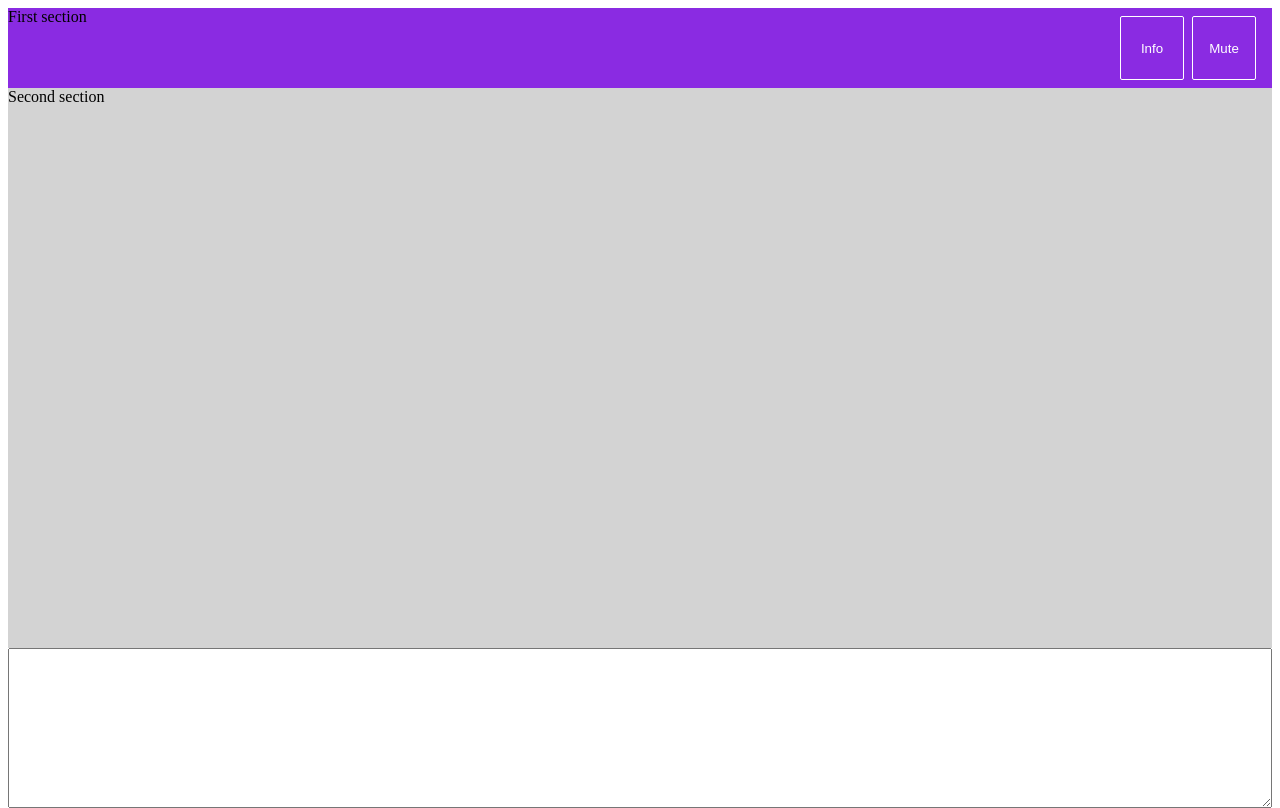
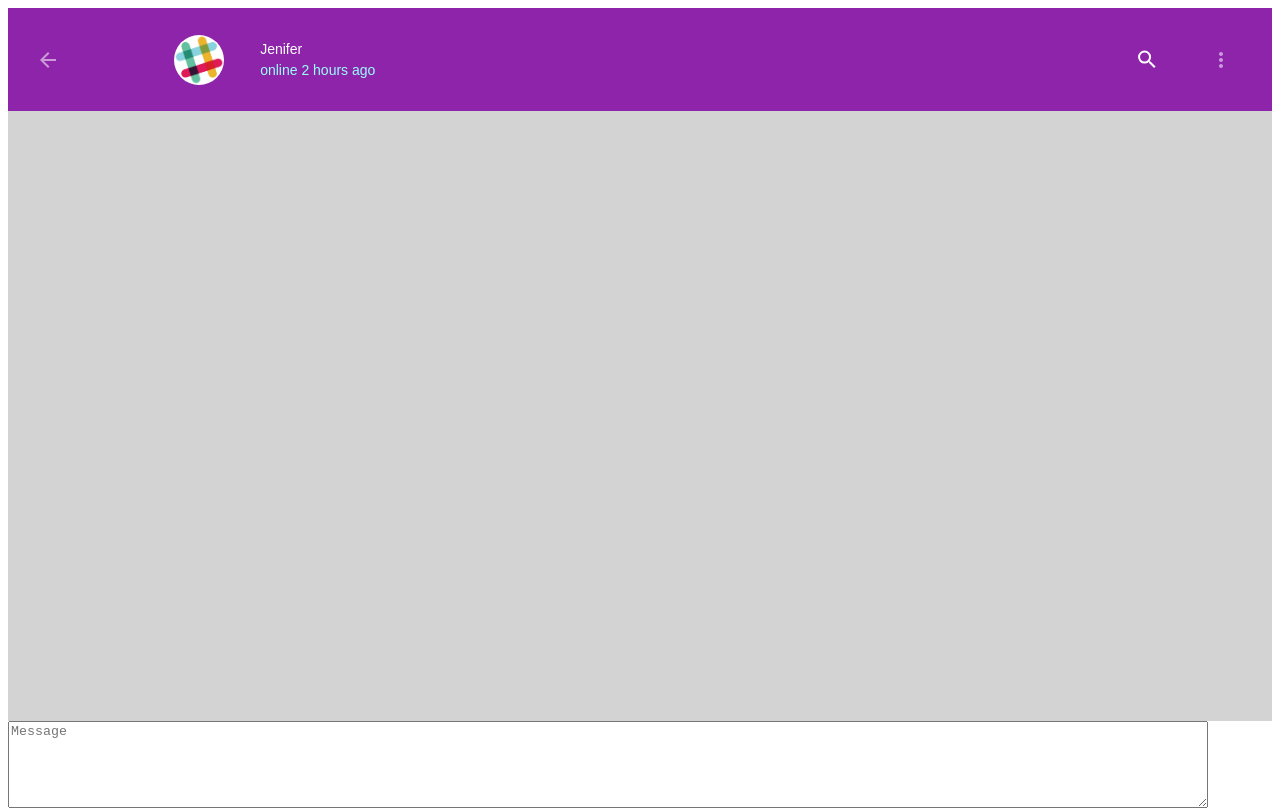
Before and after one commit to timac11/2018-FS-11-Frontend-Sokolov, a website: page src/app/bodyForm/bodyForm.html in a window 1280 px wide. Drawn offline with Linux system fonts and the light colour scheme.

Commit message:
implementation of design

```diff
--- a/src/app/bodyForm/bodyForm.css
+++ b/src/app/bodyForm/bodyForm.css
@@ -1,3 +1,7 @@
+html {
+    font-size: 10px;
+}
+
 div {
     display: flex;
     flex-direction: row;
@@ -17,26 +21,61 @@ html {
 
 .header {
     flex: 1 1;
-    background-color: blueviolet;
+    padding: 0.8em;
+    background-color: #8e24aa;
     justify-content: space-between;
 }
 
 .header > .buttons-wrapper {
     align-items: stretch;
     justify-content: flex-end;
-    padding: 8px;
+}
+
+.name-wrapper {
+
+}
+
+.user-info-wrapper {
+    flex-direction: column;
+    color: white !important;
+    font-family: sans-serif;
+    font-size: 1.4em;
+    justify-content: center;
+    flex: 7 1;
+}
+
+.user-online-info {
+    color: #99ffffff;
+    font-size: 1em;
+    margin-top: 0.4em;
+}
+
+.user-img {
+    border-radius: 50%;
+    width: 50px;
+    height: 50px;
+}
+
+.user-img-wrapper {
+    display:flex;
+    align-items:center;
+    justify-content:center;
 }
 
 .buttons-wrapper > button {
-    margin-right: 8px;
+    margin-right: 0.8em;
 }
 
 button {
-    border-radius: 2px;
-    border: white 1px solid;
-    background-color: transparent;
+    border: none;
+    background: transparent no-repeat center center;
     color: white;
     width: 64px;
+}
+
+button:hover,
+button:focus {
+    border: none;
 }
 
 .active-window-body {
@@ -45,7 +84,7 @@ button {
 }
 
 .footer {
-    flex: 2 1;
+    flex: 1 1;
     background-color: white;
 }
 
--- a/src/app/bodyForm/bodyForm.html
+++ b/src/app/bodyForm/bodyForm.html
@@ -4,22 +4,29 @@
     <meta charset="UTF-8">
     <title>Title</title>
     <link rel="stylesheet" type="text/css" href="bodyForm.css">
+    <link rel="stylesheet" type="text/css" href="../../lib/css/svg.css">
 </head>
 <body>
     <div class="header">
-        <div>First section</div>
-        <div></div>
+        <div>
+            <button class="arrow-back-icon"></button>
+        </div>
+        <div class="user-img-wrapper">
+            <img class="user-img" src="../../../resources/img/1.png">
+        </div>
+        <div class="user-info-wrapper">
+            <span class="name-wrapper">Jenifer</span>
+            <span class="user-online-info ">online 2 hours ago</span>
+        </div>
         <div class="buttons-wrapper">
-            <button>Info</button>
-            <button>Mute</button>
+            <button class="filled-icon"><i></i></button>
+            <button class="actions-icon"><i></i></button>
         </div>
     </div>
-    <div class="active-window-body">Second section
-    </div>
+    <div class="active-window-body"></div>
     <div class="footer">
-        <textarea class="textarea" placeholder="Message">
-
-        </textarea>
+        <textarea class="textarea" placeholder="Message"></textarea>
+        <button>Send</button>
     </div>
 </body>
 </html>
--- /dev/null
+++ b/src/lib/css/svg.css
@@ -0,0 +1,12 @@
+.arrow-back-icon {
+    background-image: url("./../../../resources/svg/arrow_back_24_px.svg");
+}
+
+.filled-icon {
+    background-image: url("./../../../resources/svg/filled.svg");
+    transform: rotate(90deg);
+}
+
+.actions-icon {
+    background-image: url("./../../../resources/svg/more_vert_24_px.svg");
+}
```
Also changed, not shown: resources/img/1.png (added), resources/svg/arrow_back_24_px.svg (added), resources/svg/filled.svg (added), resources/svg/more_vert_24_px.svg (added).
